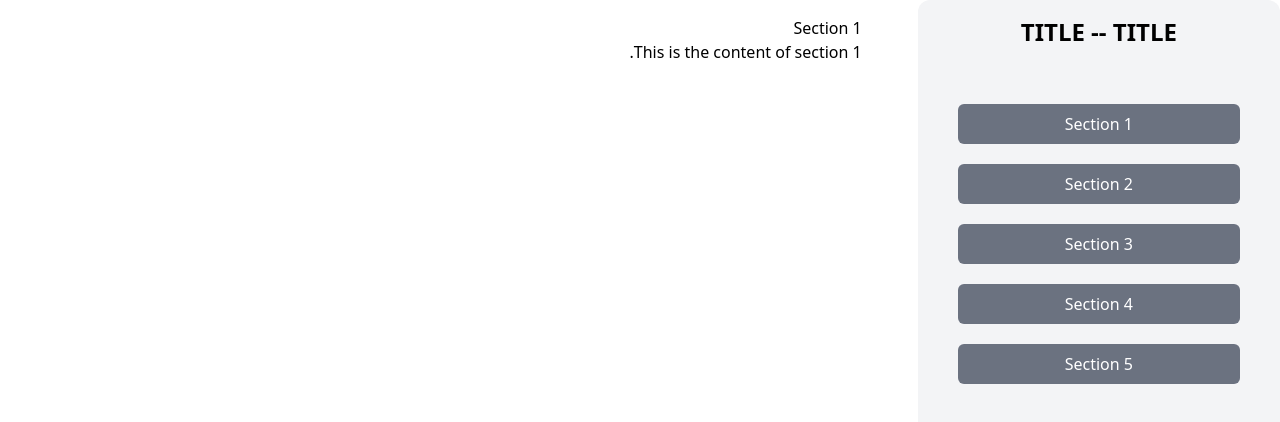
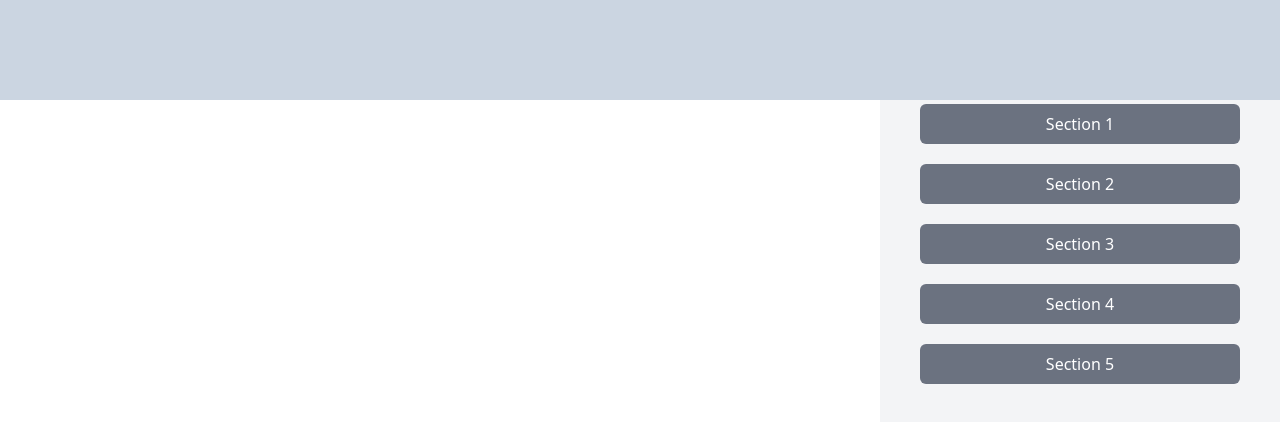
Before and after one commit to milad-taghizadeh/StudentCalendar, a website: page index.html in a window 1280 px wide. Drawn offline with nearby package versions, Linux system fonts and the light colour scheme.

Commit message:
index upgraded

```diff
--- a/index.html
+++ b/index.html
@@ -22,8 +22,10 @@
     <div class="container w-[1200px] justify-center ">
         <div class="flex w-full flex-row gap-x-10 ">
             <!-- admin side -->
-            <section class="flex flex-col rounded-xl h-screen gap-y-14 w-[400px] px-10  bg-gray-100 py-4">
-                <label class="flex flex-col justify-center items-center font-extrabold text-2xl" for=""><span>TITLE -- TITLE</span></label>
+            <section class="flex flex-col rounded-xl h-screen gap-y-14 fixed w-[400px] px-10  bg-gray-100 py-4">
+                <label class="flex flex-col justify-center items-center font-extrabold text-2xl" for=""><span>TITLE
+                        --
+                        TITLE</span></label>
                 <div class="flex flex-col gap-y-5">
                     <button onclick="showSection(1)"
                         class="flex rounded-md px-4 py-2 items-center justify-center bg-gray-500 hover:bg-gray-800 hover:cursor-pointer duration-150 text-white">Section
@@ -41,9 +43,12 @@
                         class="flex rounded-md px-4 py-2 items-center justify-center bg-gray-500 hover:bg-gray-800 hover:cursor-pointer duration-150 text-white">Section
                         5</button>
                 </div>
+            </section>
+            <div class="flex flex-col">
+                <!-- User info -->
+                <section class="flex w-full h-[100px] bg-slate-300 fixed">
 
                 </section>
-
 
                 <!-- admin section -->
                 <div id="section1" class="w-3/4 p-4">
@@ -67,6 +72,8 @@
                     <p>This is the content of section 5.</p>
                 </div>
             </div>
+
+        </div>
     </div>
 
     <script src="./js/app.js"></script>
```
Lines whose indentation alone changed are shown as unchanged.
